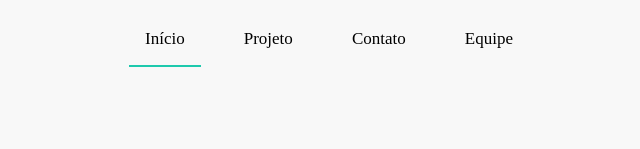
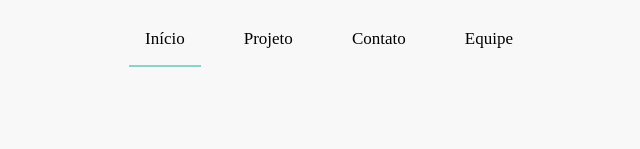
Before and after one commit to xsadia/desafio_tecnico_imcode, a React (Vite) app: page / in a window 1280 px wide. Shown: the top 149 px of the page, without its empty margins (311-951 px from the left). Built offline with nearby package versions, Linux system fonts and the light colour scheme.

Commit message:
fix: fix --turquoise color

```diff
--- a/src/styles/global.ts
+++ b/src/styles/global.ts
@@ -2,14 +2,18 @@ import { createGlobalStyle } from "styled-components";
 
 export default createGlobalStyle`
     :root {
-        --turquoise: #1ec9ad;
+        --turquoise: #8ad4c7;
     }
 
     * {
+        margin: 0;
         padding: 0;
-        margin: 0;
+        overflow-x: hidden;
+        box-sizing: border-box;
+    }
+
+    body {
         background: #f8f8f8;
-        overflow-x: hidden;
     }
 
     button, a {
```
